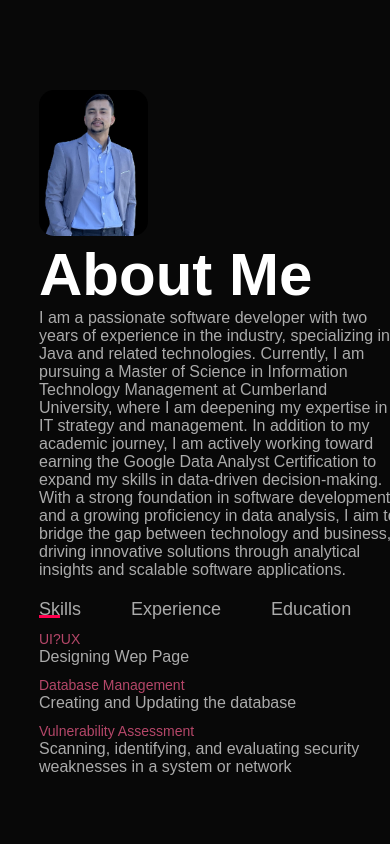
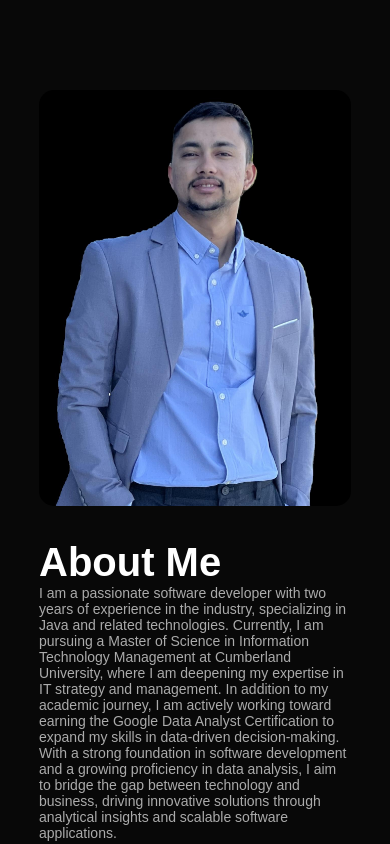
Before and after one commit to Sujanbas/portfolio-website, a plain HTML site: page index.html in a window 390 px wide. Shown: the part 844-1688 px from the top of the page. Drawn offline with Linux system fonts and the light colour scheme.

Commit message:
Update style.css

```diff
--- a/style.css
+++ b/style.css
@@ -3,6 +3,9 @@
     padding: 0;
     font-family: 'Poppins', sans-serif;
     box-sizing:  border-box;
+}
+html{
+    scroll-behavior: smooth;
 }
 body{
     background: #080808;
@@ -315,6 +318,11 @@ form .btn2{
 .copyright i{
     color: #ff004f;
 }
+#msg{
+    color:#61b752;
+    margin-top: -40px;
+    display: block;
+}
 
 /*-----------------------------Small Screen---------------------------------*/
 nav .fa-solid{
@@ -346,6 +354,7 @@ nav .fa-solid{
         height: 100vh;
         padding-top: 50px;
         z-index: 2;
+        transition: right 0.5s;
     }
     nav ul li{
         display: block;
@@ -358,5 +367,27 @@ nav .fa-solid{
         left: 25px;
         cursor: pointer;
     }
+    .subtitle{
+        font-size: 40px;
+    }
+    .about-col-1, .about-col-2{
+        flex-basis: 100%;
+    }
+    .about-col-1{
+        margin-bottom: 30px;
+    }
+    .about-col-2{
+        font-size: 14px;
+
+    }
+    .tab-links{
+        font-size: 16px;
+        margin-right: 20px;
+
+    }
+    .copyright{
+        font-size: 14px;
+    }
+
 
 }
```
